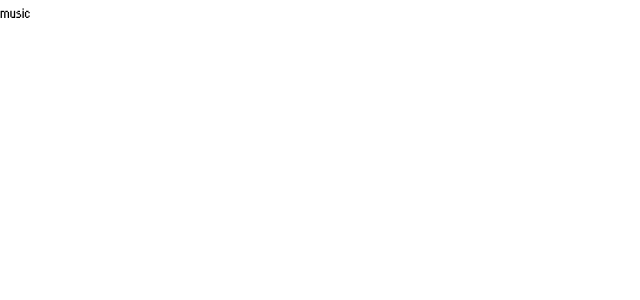
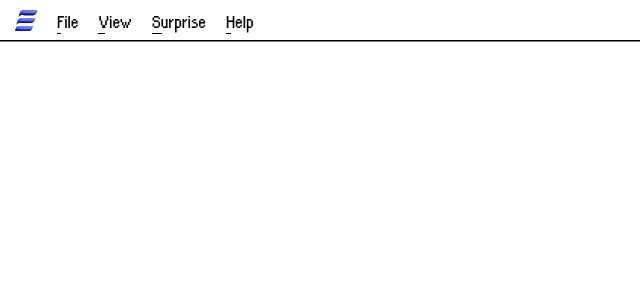
Before and after one commit to achiewe/project-erko-front, a Next.js app: page /erko/music in a window 1280 px wide. Shown: the top 300 px of the page, without its empty margins (0-640 px from the left). Built offline with nearby package versions, Linux system fonts and the light colour scheme.

Commit message:
create music div and add inside of it header compoennt

```diff
--- a/src/app/erko/music/page.tsx
+++ b/src/app/erko/music/page.tsx
@@ -1,5 +1,10 @@
+import Header from "@/app/components/Header/Header";
 import React from "react";
 
 export default function page() {
-  return <div> music</div>;
+  return (
+    <div className="w-full h-full bg-[#EEEEEE]">
+      <Header />
+    </div>
+  );
 }
```
